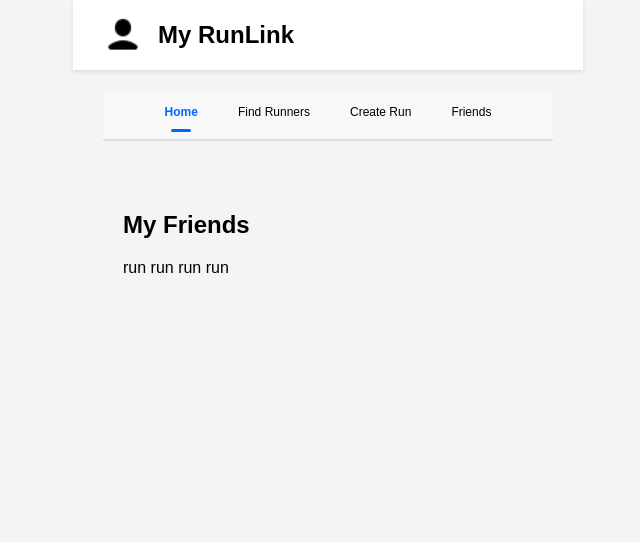
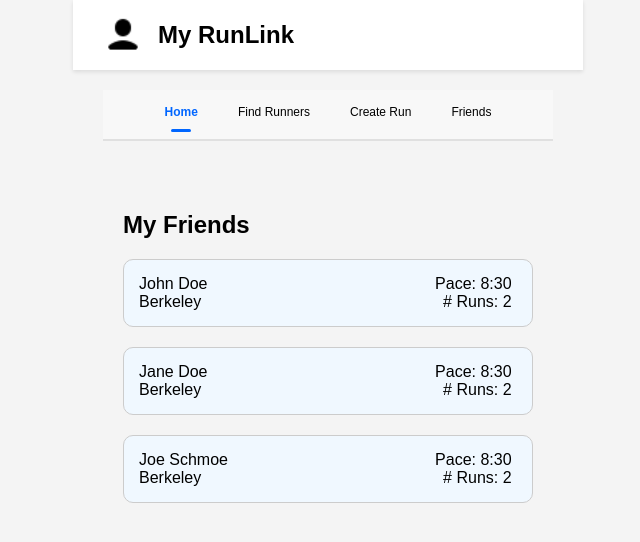
Before and after one commit to steffilin/160project, a React (Create React App) app in the folder frontend/: page /landing/friends in a window 1280 px wide. Shown: the top 542 px of the page, without its empty margins (312-952 px from the left). Built offline with nearby package versions, Linux system fonts and the light colour scheme.

Commit message:
initial work for rendering friendsList on Friends page, currently using dummy friends list, TODO: redirect clicks to user chats

```diff
--- /dev/null
+++ b/frontend/src/pages/FriendList.js
@@ -0,0 +1,58 @@
+import React, { useState } from 'react';
+import '../styles/FriendList.css';
+
+const exampleFriend = {
+  name: "John Doe",
+  gender: 'male',
+  age: 22,
+  location: 'Berkeley',
+  paceMinutes: 8,
+  paceSeconds: 30,
+  runCount: 2,
+  availability: {
+    Monday: [],
+    Tuesday: [],
+    Wednesday: [],
+    Thursday: [],
+    Friday: [],
+    Saturday: [],
+    Sunday: []
+  }
+}
+
+function FriendCard({ user }) {
+  const handleClick = (event) => {
+    console.log(user.name, "clicked");
+    // TODO: redirect to chat with "user"
+  }
+
+  const card = (
+    <div className="friend-card" onClick={handleClick}>
+      <div className="friend-card-info">
+        <div>{user.name}</div>
+        <div>{user.location}</div>
+      </div>
+      <div className="friend-card-info right">
+        <div>Pace: {user.paceMinutes}:{user.paceSeconds}</div>
+        <div># Runs: {user.runCount}</div>
+      </div>
+    </div>
+  )
+  return card;
+};
+
+function FriendList({ friendList }) {
+  return (
+    <div className="friend-list-container">
+      {
+        friendList.map((friend) => {
+          return (
+            <FriendCard user={friend} />
+          )
+        })
+      }
+    </div>
+  );
+}
+
+export default FriendList;
--- a/frontend/src/pages/FriendsPage.js
+++ b/frontend/src/pages/FriendsPage.js
@@ -1,11 +1,69 @@
 
 import React from 'react';
+import FriendList from './FriendList';
+
+const dummyFriendList = [
+  {
+    name: "John Doe",
+    gender: 'male',
+    age: 22,
+    location: 'Berkeley',
+    paceMinutes: 8,
+    paceSeconds: 30,
+    runCount: 2,
+    availability: {
+      Monday: [],
+      Tuesday: [],
+      Wednesday: [],
+      Thursday: [],
+      Friday: [],
+      Saturday: [],
+      Sunday: []
+    }
+  },
+  {
+    name: "Jane Doe",
+    gender: 'female',
+    age: 22,
+    location: 'Berkeley',
+    paceMinutes: 8,
+    paceSeconds: 30,
+    runCount: 2,
+    availability: {
+      Monday: [],
+      Tuesday: [],
+      Wednesday: [],
+      Thursday: [],
+      Friday: [],
+      Saturday: [],
+      Sunday: []
+    }
+  },
+  {
+    name: "Joe Schmoe",
+    gender: 'male',
+    age: 22,
+    location: 'Berkeley',
+    paceMinutes: 8,
+    paceSeconds: 30,
+    runCount: 2,
+    availability: {
+      Monday: [],
+      Tuesday: [],
+      Wednesday: [],
+      Thursday: [],
+      Friday: [],
+      Saturday: [],
+      Sunday: []
+    }
+  },
+];
 
 function FriendsPage() {
   return (
     <div>
       <h2>My Friends</h2>
-      <p>run run run run </p>
+      <FriendList friendList={dummyFriendList} />
     </div>
   );
 }
--- /dev/null
+++ b/frontend/src/styles/FriendList.css
@@ -0,0 +1,21 @@
+.friend-list {
+  display: flex;
+  flex-direction: column;
+}
+
+.friend-card {
+  display: flex;
+  flex-direction: row;
+  position: relative;
+}
+
+.friend-card-info {
+  display: flex;
+  flex-direction: column;
+}
+
+.right {
+  position: absolute;
+  right: 5%;
+  text-align: right;
+}
```
